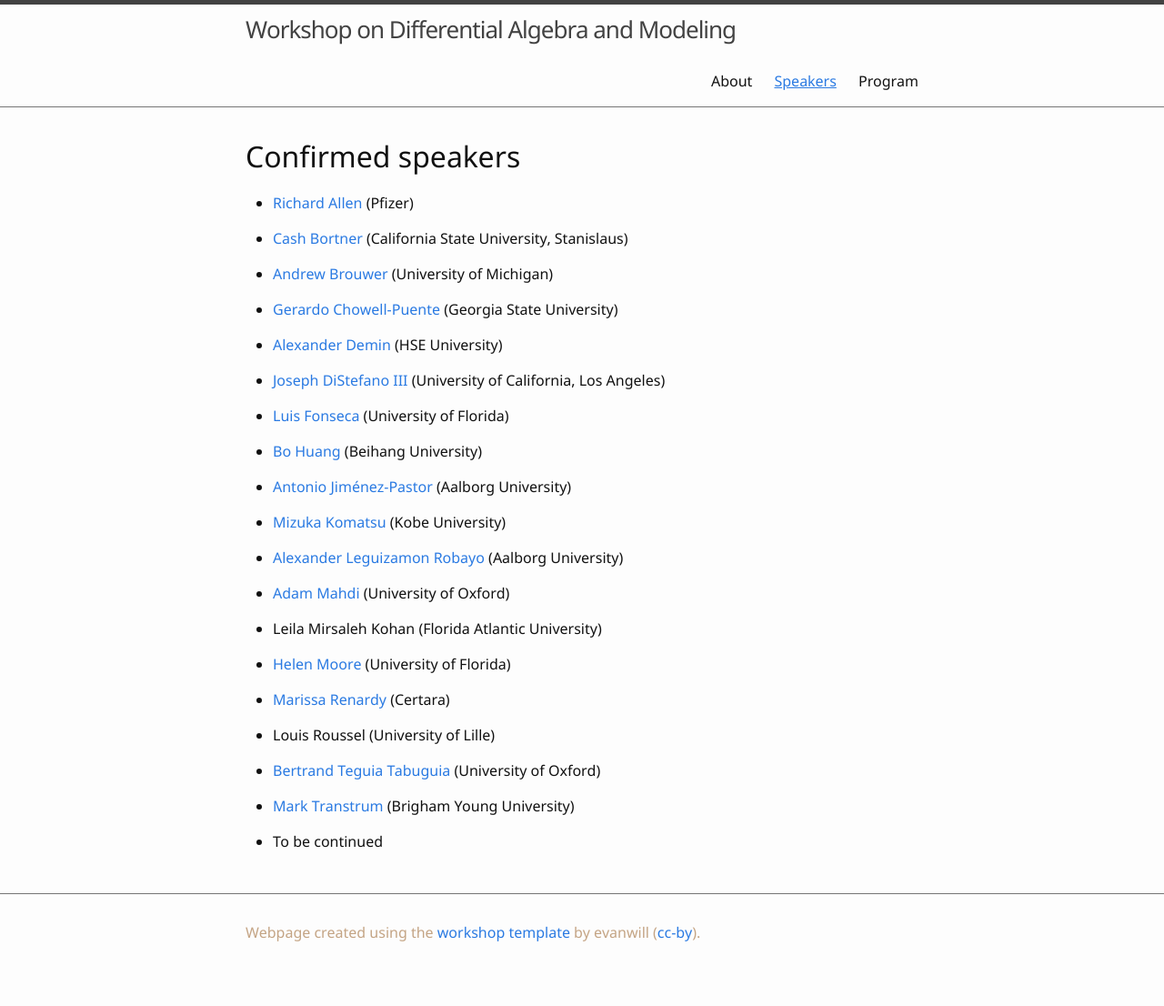
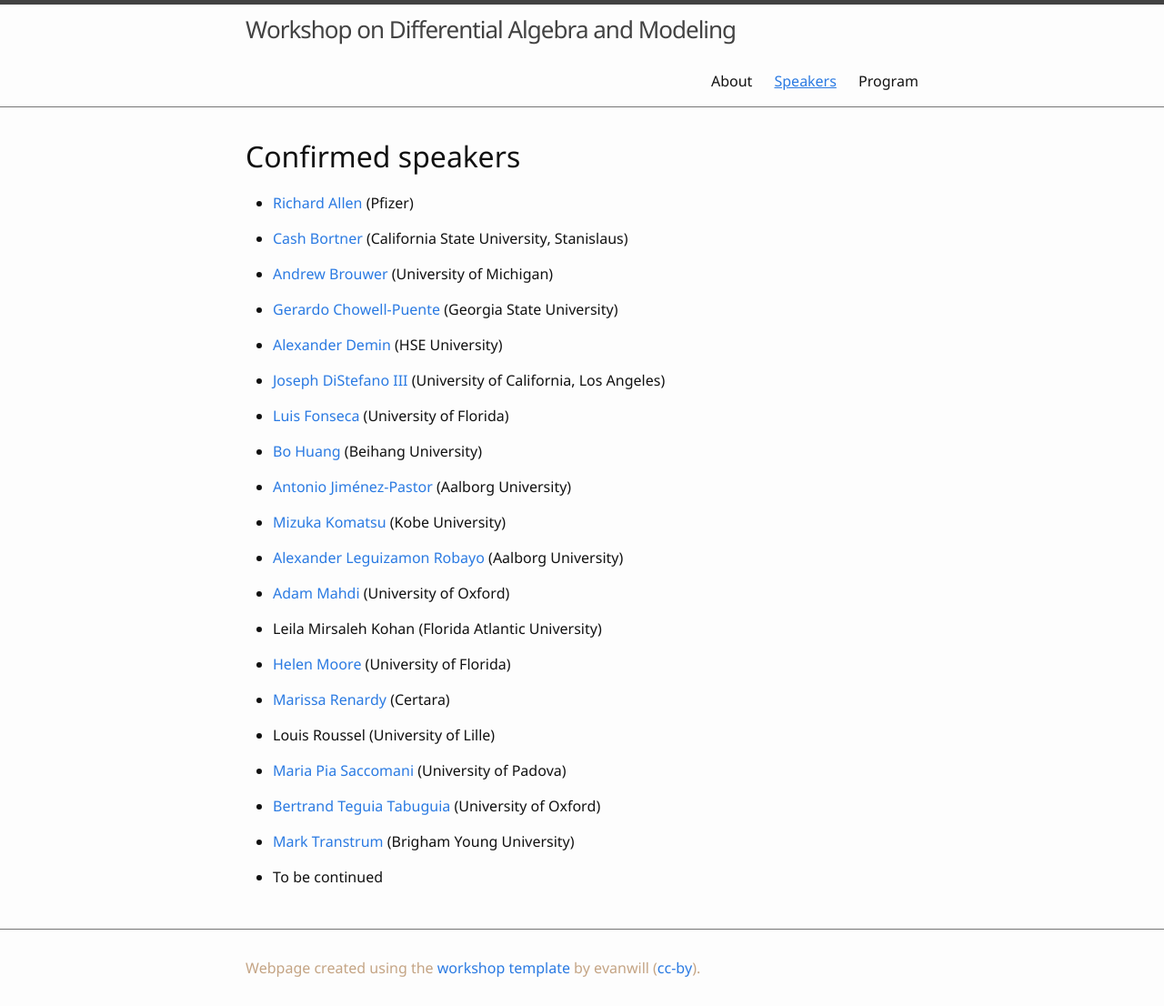
Before and after one commit to diffalg-modeling/diffalg-modeling, a Jekyll site: the page built from participants.md, in a window 1280 px wide. Shown: the whole page at 91% size. Built offline with Jekyll 4.4.1, drawn with Linux system fonts in a browser that asks for light colours; before the commit the page ends 1067 px from its top, so only the background shows below that.

Commit message:
Update participants.md

```diff
--- a/participants.md
+++ b/participants.md
@@ -37,6 +37,8 @@ nav: true
 
 * Louis Roussel (University of Lille)
 
+* [Maria Pia Saccomani](https://www.dei.unipd.it/~pia/) (University of Padova)
+
 * [Bertrand Teguia Tabuguia](https://bertrandteguia.com) (University of Oxford)
 
 * [Mark Transtrum](https://physics.byu.edu/faculty/transtrum/index) (Brigham Young University)
```
